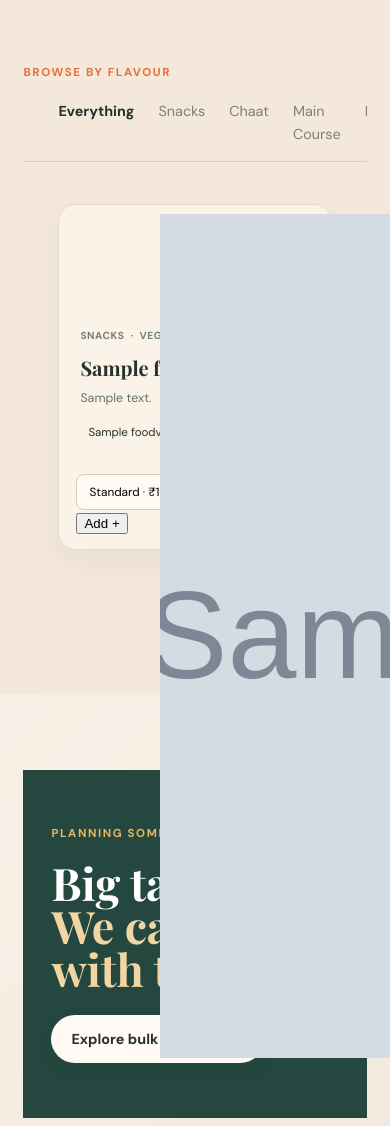
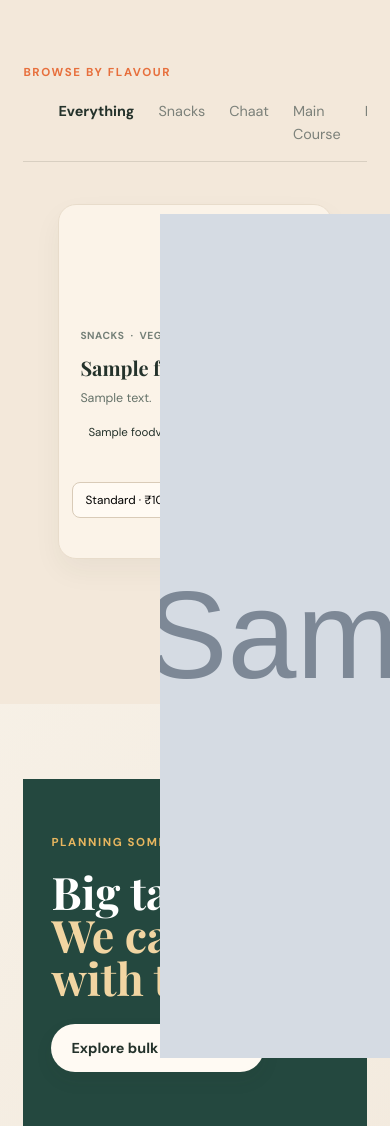
Before and after one commit to naveengoyal10/RakshaKitchen, a Django app: page /menu/ in a window 390 px wide; the page is wider, and only the part inside the window is pictured. Shown: the part 737-1863 px from the top of that part. Run offline with Django 5.2, Linux system fonts and the light colour scheme; data comes from the database, SQL or seed files in the repository; tables that the repository leaves empty hold one stand-in row (values such as "Sample post"); grey boxes marked "Sample" are stand-in pictures.

Commit message:
Fix mobile snack menu item layout

```diff
--- a/static/css/mobile-fixes.css
+++ b/static/css/mobile-fixes.css
@@ -54,4 +54,39 @@
   .category-tile p {
     line-height: 1.4;
   }
+
+  .premium-menu-item {
+    grid-template-columns: 86px minmax(0, 1fr);
+  }
+
+  .premium-menu-item .menu-item-copy {
+    min-width: 0;
+  }
+
+  .premium-menu-item h2,
+  .premium-menu-item h2 a,
+  .premium-menu-item .menu-item-copy > p {
+    overflow-wrap: anywhere;
+  }
+
+  .premium-menu-item .menu-item-action {
+    align-items: center;
+    display: flex;
+    flex-wrap: wrap;
+    gap: 8px;
+    grid-column: 1 / -1;
+    justify-content: flex-end;
+    min-width: 0;
+    padding: 8px 4px 2px;
+  }
+
+  .premium-menu-item .menu-item-action .food-variant {
+    flex: 1 1 130px;
+    max-width: none;
+    min-width: 0;
+  }
+
+  .premium-menu-item .menu-item-action .add-item {
+    margin-left: 0;
+  }
 }
```
